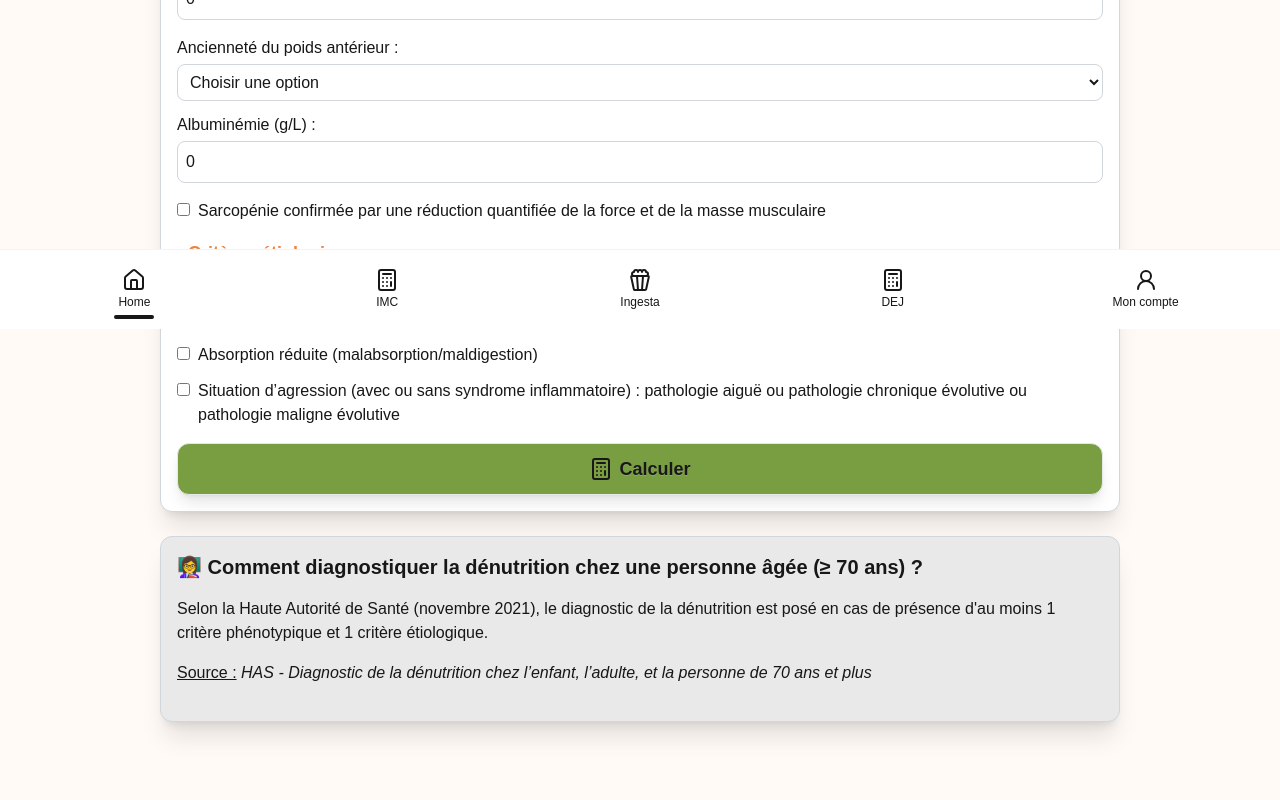
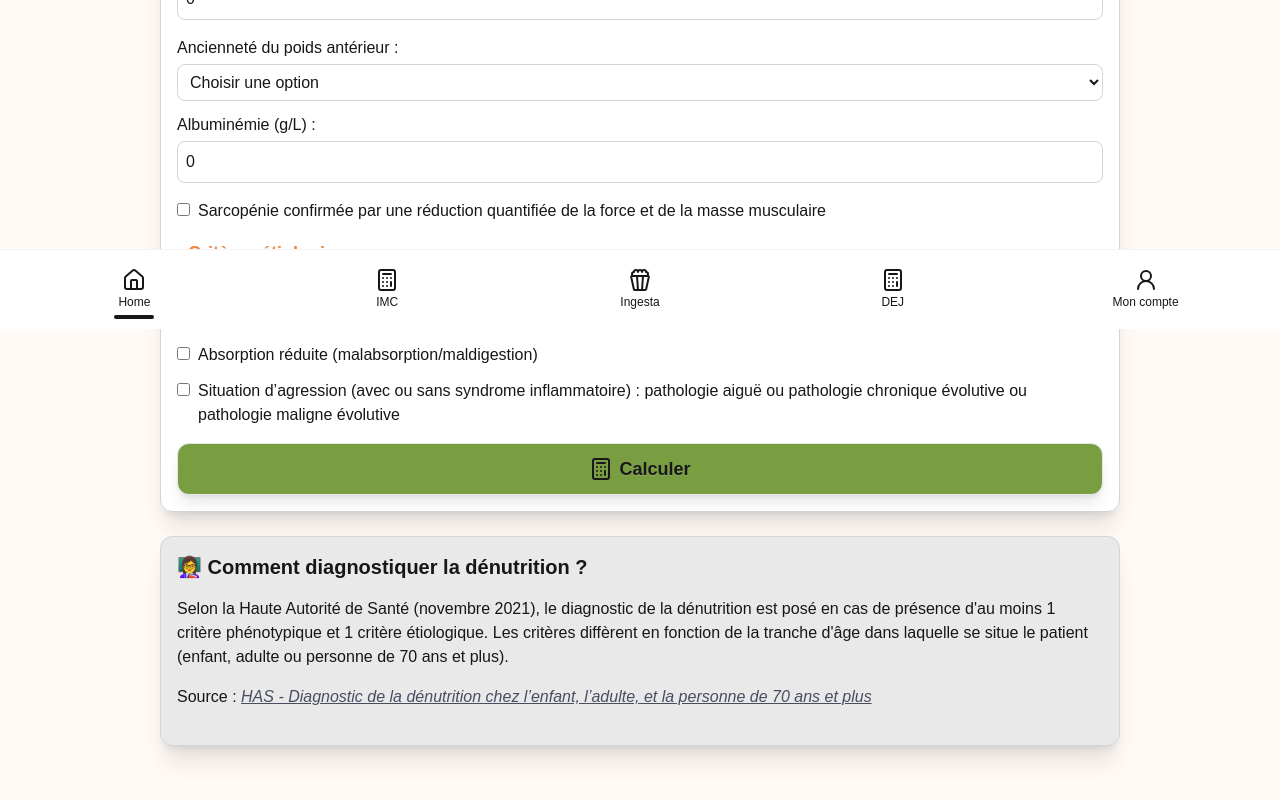
Before and after one commit to Edwige08/dietetic_lab_front, a Next.js app: page /undernutrition in a window 1280 px wide. Shown: the part 471-1271 px from the top of the page. Built offline with nearby package versions, Linux system fonts and the light colour scheme.

Commit message:
update: undernutrition informations

```diff
--- a/src/components/UndernutritionInformation.tsx
+++ b/src/components/UndernutritionInformation.tsx
@@ -6,14 +6,14 @@ export default function UndernutritionInformation() {
 
             <div className="flex flex-col gap-4 mb-5">
                 <h2 className="text-xl font-bold">
-                    👩‍🏫 Comment diagnostiquer la dénutrition chez une personne âgée (≥&nbsp;70&nbsp;ans) ?
+                    👩‍🏫 Comment diagnostiquer la dénutrition ?
                 </h2>
                 <p>
-                    Selon la Haute Autorité de Santé (novembre 2021), le diagnostic de la dénutrition est posé en cas de présence d'au moins 1 critère phénotypique et 1 critère étiologique.
+                    Selon la Haute Autorité de Santé (novembre 2021), le diagnostic de la dénutrition est posé en cas de présence d'au moins 1 critère phénotypique et 1 critère étiologique. Les critères diffèrent en fonction de la tranche d'âge dans laquelle se situe le patient (enfant, adulte ou personne de 70 ans et plus).
                 </p>
                 <p>
-                    <span className="underline">Source :</span>
-                    <a href="https://www.has-sante.fr/upload/docs/application/pdf/2021-11/reco368_fiche_outil_denutrition_pa_cd_20211110_v1.pdf" className="italic"> HAS - Diagnostic de la dénutrition chez l’enfant, l’adulte, et la personne de 70 ans et plus</a>
+                    <span className="">Source : </span>
+                    <a href="https://www.has-sante.fr/upload/docs/application/pdf/2021-11/reco368_fiche_outil_denutrition_pa_cd_20211110_v1.pdf" className="link italic text-(--grayColor)">HAS - Diagnostic de la dénutrition chez l’enfant, l’adulte, et la personne de 70 ans et plus</a>
                 </p>
             </div>
 
```
